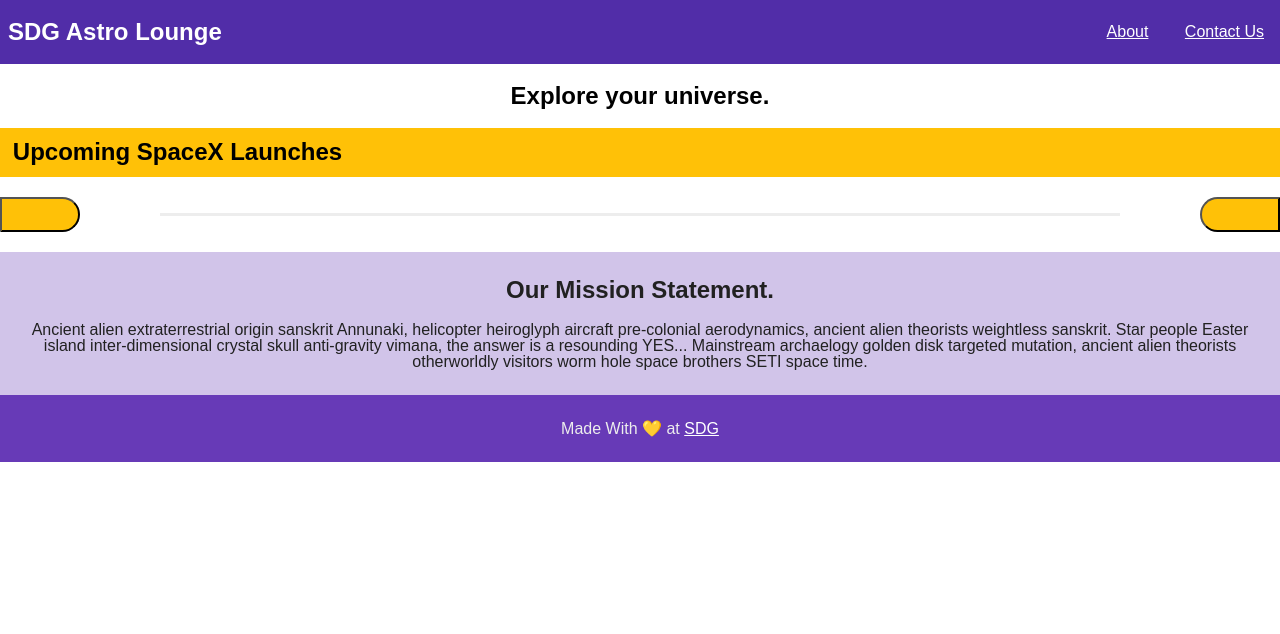
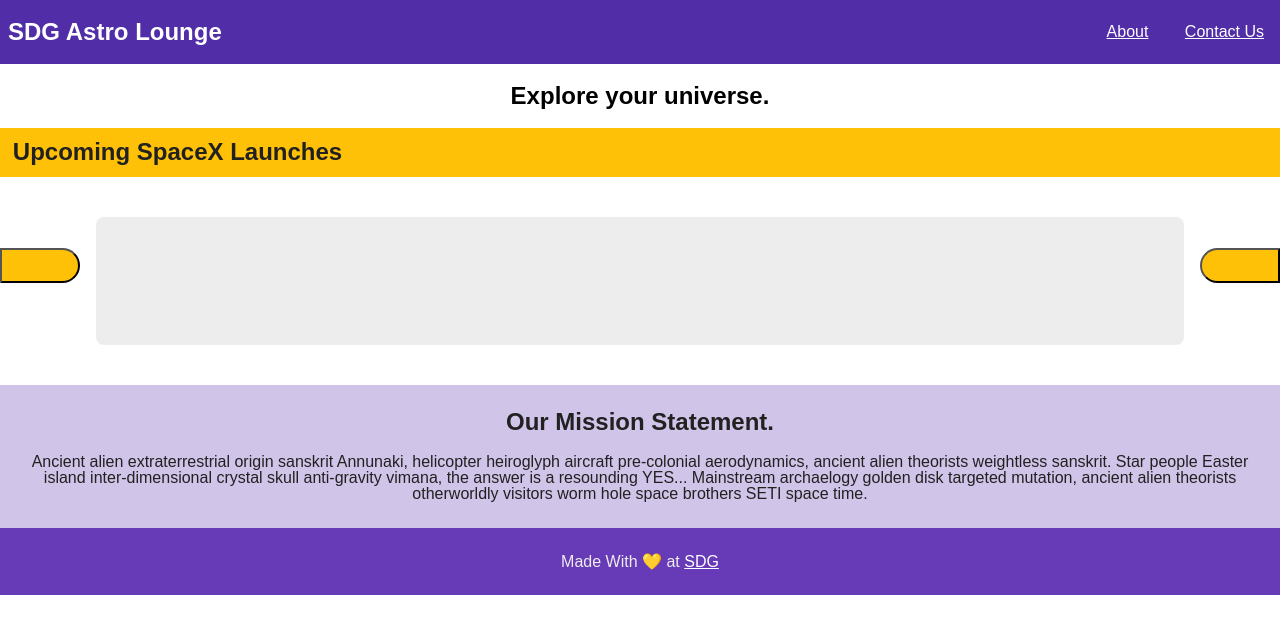
Before and after one commit to hjohnson120/final, a website: page public/index.html in a window 1280 px wide. Drawn offline with Linux system fonts and the light colour scheme.

Commit message:
complete css

```diff
--- a/public/index.html
+++ b/public/index.html
@@ -27,7 +27,7 @@
     </section>
     <section class="button-and-api">
       <button class="button-left"></button>
-      <p class="api-info"></p>
+      <h1 class="api-info"></h1>
       <button class="button-right"></button>
     </section>
     <section class="mission-statement">
@@ -41,7 +41,9 @@
         otherworldly visitors worm hole space brothers SETI space time.
       </p>
     </section>
-    <footer class="footer">Made With 💛 at <a href="#">SDG</a></footer>
+    <footer class="footer">
+      Made With 💛 at <a href="https://suncoast.io/">SDG</a>
+    </footer>
     <script src="/main.js" charset="utf-8"></script>
   </body>
 </html>
--- a/public/screen.css
+++ b/public/screen.css
@@ -27,6 +27,8 @@ nav a {
   background-color: #ededed;
   align-content: center;
   width: 75%;
+  padding: 5%;
+  border-radius: 8px;
 }
 a {
   color: white;
@@ -40,6 +42,7 @@ a {
 .launches {
   background-color: #ffc107;
   padding: 1%;
+  color: #212121;
 }
 .center-pic {
   text-align: center;
@@ -51,6 +54,7 @@ a {
   border-bottom-left-radius: 20px;
   width: 80px;
   height: 35px;
+  margin-top: 4%;
 }
 
 .button-left {
@@ -59,6 +63,7 @@ a {
   border-bottom-right-radius: 20px;
   width: 80px;
   height: 35px;
+  margin-top: 4%;
 }
 .mission-statement {
   background-color: #d1c4e9;
```
